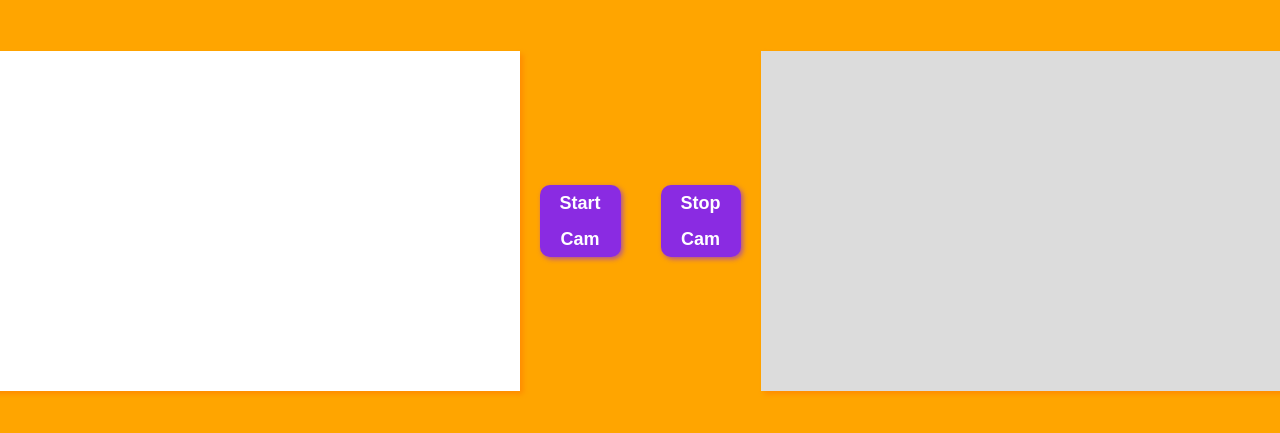
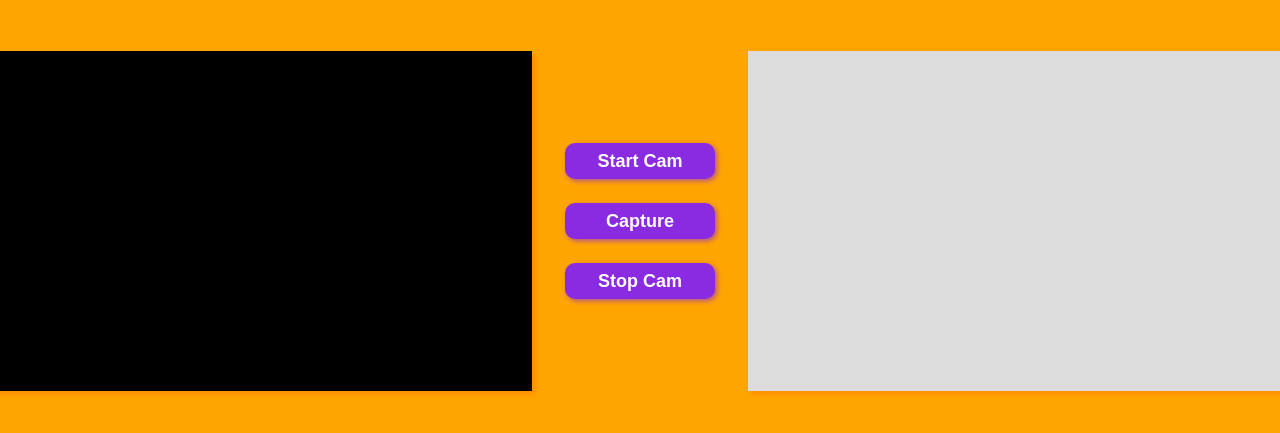
Before and after one commit to RavinduSachintha/webcam-test, a plain HTML site: page index.html in a window 1280 px wide. Shown: the part 127-560 px from the top of the page. Drawn offline with Linux system fonts and the light colour scheme.

Commit message:
added capture action

```diff
--- a/css/styles.css
+++ b/css/styles.css
@@ -5,9 +5,10 @@ body {
 }
 
 button {
-  margin: 20px;
+  margin: 10px 30px;
   padding: 0px 20px;
   line-height: 36px;
+  width: 150px;
   background-color: blueviolet;
   cursor: pointer;
   outline: none;
@@ -31,7 +32,7 @@ button:active {
 }
 
 video {
-  background-color: white;
+  background-color: black;
   border: none;
   width: 540px;
   height: auto;
@@ -65,8 +66,8 @@ canvas {
 }
 
 .header {
-    margin: 30px;
-    color: white;
-    font-size: large;
-    text-shadow: 2px 2px 5px orangered;
+  margin: 30px;
+  color: white;
+  font-size: large;
+  text-shadow: 2px 2px 5px orangered;
 }
--- a/index.html
+++ b/index.html
@@ -19,10 +19,17 @@
         <audio id="audio1" autoplay></audio>
       </div>
 
-      <div class="row-item">
-        <button id="start-cam">Start Cam</button>
-        <button id="stop-cam">Stop Cam</button>
-      </div>
+      <table class="row-item">
+        <tr>
+          <td><button id="start-cam">Start Cam</button></td>
+        </tr>
+        <tr>
+          <td><button id="capture">Capture</button></td>
+        </tr>
+        <tr>
+          <td><button id="stop-cam">Stop Cam</button></td>
+        </tr>
+      </table>
 
       <canvas class="row-item" id="canvas1"></canvas>
     </div>
--- a/js/cam.js
+++ b/js/cam.js
@@ -4,6 +4,7 @@ const canvas = document.getElementById("canvas1");
 const context = canvas.getContext("2d");
 
 const btnStart = document.getElementById("start-cam");
+const btnCapture = document.getElementById("capture");
 const btnStop = document.getElementById("stop-cam");
 
 const constraints = {
@@ -26,6 +27,10 @@ btnStop.addEventListener("click", () => {
   camStop();
 });
 
+btnCapture.addEventListener("click", () => {
+  camCapture();
+});
+
 function camStart() {
   if (navigator.mediaDevices && navigator.mediaDevices.getUserMedia) {
     navigator.mediaDevices
@@ -43,6 +48,14 @@ function camStart() {
 
 function camStop() {
   window.localStream.getTracks().forEach((track) => track.stop());
-  video.srcObject = "";
-  audio.srcObject = "";
+  video.srcObject = null;
+  audio.srcObject = null;
 }
+
+function camCapture() {
+  if (video && video.srcObject !== "") {
+    context.drawImage(video, 0, 0, canvas.width, canvas.height);
+    let img_data_url = canvas.toDataURL("image/jpeg");
+    console.log(img_data_url);
+  }
+}
```
